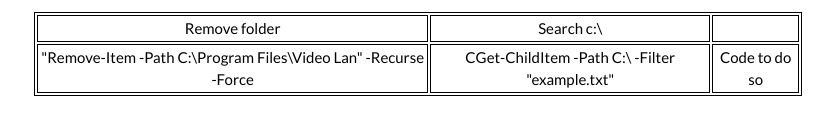
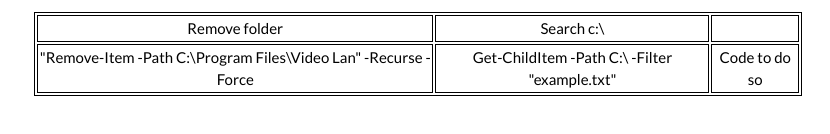
Before and after one commit to grant871/Mywebsite, a plain HTML site: page powershell.html in a window 1280 px wide. Shown: the part 292-426 px from the top of the page, 222-1052 px from the left. Drawn offline with nearby package versions, Linux system fonts and the light colour scheme.

Commit message:
Update powershell.html

```diff
--- a/powershell.html
+++ b/powershell.html
@@ -75,7 +75,7 @@ table, th, td {
   </tr>
   <tr>
     <td>"Remove-Item -Path C:\Program Files\Video Lan" -Recurse -Force</td>
-    <td>CGet-ChildItem -Path C:\ -Filter "example.txt"</td>
+    <td>Get-ChildItem -Path C:\ -Filter "example.txt"</td>
     <td>Code to do so</td>
   </tr>
 </table>
```
